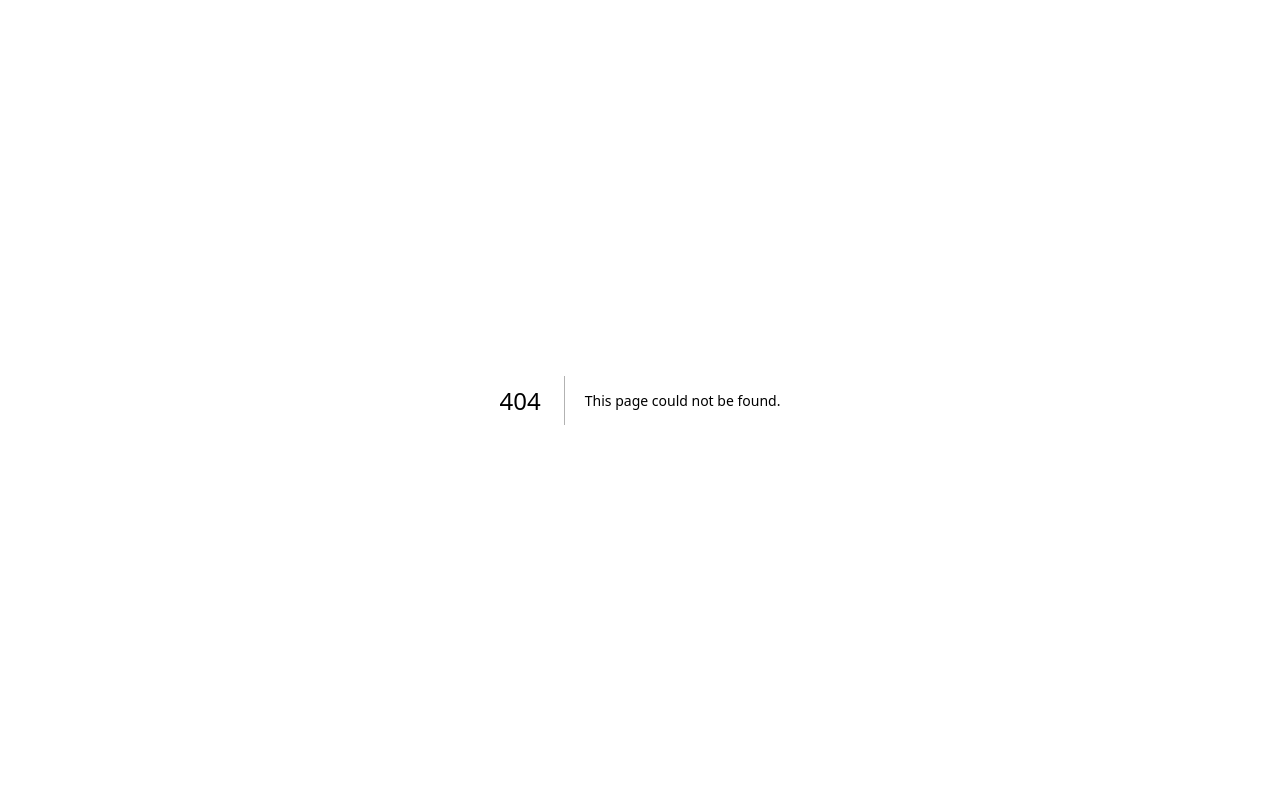
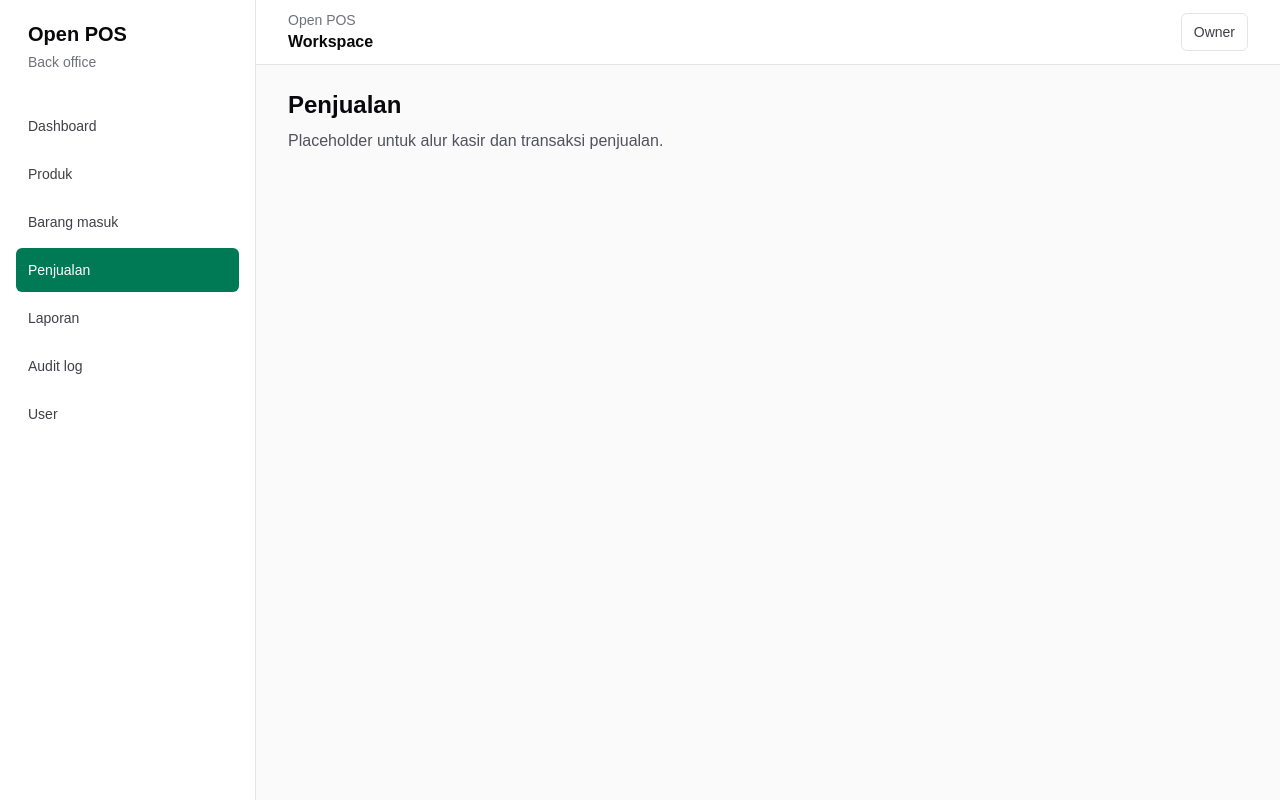
Before and after one commit to corneliusleonardo37/open-pos, a Next.js app: page /sales in a window 1280 px wide. Before the commit this address had no page. Built offline with nearby package versions, Linux system fonts and the light colour scheme.

Commit message:
Add app shell and placeholder pages

```diff
--- /dev/null
+++ b/src/app/(app)/audit-log/page.tsx
@@ -0,0 +1,10 @@
+export default function AuditLogPage() {
+  return (
+    <div className="max-w-4xl">
+      <h1 className="text-2xl font-semibold text-zinc-950">Audit log</h1>
+      <p className="mt-2 text-zinc-600">
+        Placeholder untuk jejak aktivitas penting di dalam sistem.
+      </p>
+    </div>
+  );
+}
--- /dev/null
+++ b/src/app/(app)/dashboard/page.tsx
@@ -0,0 +1,34 @@
+import { connection } from "next/server";
+
+import { getOrganizations } from "@/lib/database/organizations";
+
+export default async function DashboardPage() {
+  await connection();
+
+  const organizations = await getOrganizations();
+  const organizationCount = organizations.length;
+
+  return (
+    <div className="max-w-4xl">
+      <h1 className="text-2xl font-semibold text-zinc-950">Dashboard</h1>
+      <p className="mt-2 text-zinc-600">
+        Ringkasan awal operasional Open POS akan ditampilkan di sini.
+      </p>
+
+      <section className="mt-6 rounded-lg border border-zinc-200 bg-white p-5">
+        <h2 className="text-base font-semibold text-zinc-950">
+          Koneksi Supabase
+        </h2>
+        <p className="mt-2 text-sm text-zinc-600">
+          Organization ditemukan:{" "}
+          <span className="font-semibold text-zinc-950">
+            {organizationCount}
+          </span>
+        </p>
+        {organizationCount === 0 ? (
+          <p className="mt-2 text-sm text-zinc-500">Belum ada organization</p>
+        ) : null}
+      </section>
+    </div>
+  );
+}
--- /dev/null
+++ b/src/app/(app)/layout.tsx
@@ -0,0 +1,7 @@
+import type { ReactNode } from "react";
+
+import { AppShell } from "@/components/app-shell";
+
+export default function ApplicationLayout({ children }: { children: ReactNode }) {
+  return <AppShell>{children}</AppShell>;
+}
--- /dev/null
+++ b/src/app/(app)/products/page.tsx
@@ -0,0 +1,10 @@
+export default function ProductsPage() {
+  return (
+    <div className="max-w-4xl">
+      <h1 className="text-2xl font-semibold text-zinc-950">Produk</h1>
+      <p className="mt-2 text-zinc-600">
+        Placeholder untuk pengelolaan produk, kategori, harga, dan stok.
+      </p>
+    </div>
+  );
+}
--- /dev/null
+++ b/src/app/(app)/reports/page.tsx
@@ -0,0 +1,10 @@
+export default function ReportsPage() {
+  return (
+    <div className="max-w-4xl">
+      <h1 className="text-2xl font-semibold text-zinc-950">Laporan</h1>
+      <p className="mt-2 text-zinc-600">
+        Placeholder untuk laporan penjualan, stok, dan performa bisnis.
+      </p>
+    </div>
+  );
+}
--- /dev/null
+++ b/src/app/(app)/sales/page.tsx
@@ -0,0 +1,10 @@
+export default function SalesPage() {
+  return (
+    <div className="max-w-4xl">
+      <h1 className="text-2xl font-semibold text-zinc-950">Penjualan</h1>
+      <p className="mt-2 text-zinc-600">
+        Placeholder untuk alur kasir dan transaksi penjualan.
+      </p>
+    </div>
+  );
+}
--- /dev/null
+++ b/src/app/(app)/stock-in/page.tsx
@@ -0,0 +1,10 @@
+export default function StockInPage() {
+  return (
+    <div className="max-w-4xl">
+      <h1 className="text-2xl font-semibold text-zinc-950">Barang masuk</h1>
+      <p className="mt-2 text-zinc-600">
+        Placeholder untuk pencatatan barang masuk dan penyesuaian stok.
+      </p>
+    </div>
+  );
+}
--- /dev/null
+++ b/src/app/(app)/users/page.tsx
@@ -0,0 +1,10 @@
+export default function UsersPage() {
+  return (
+    <div className="max-w-4xl">
+      <h1 className="text-2xl font-semibold text-zinc-950">User</h1>
+      <p className="mt-2 text-zinc-600">
+        Placeholder untuk manajemen user Owner dan Kasir.
+      </p>
+    </div>
+  );
+}
--- a/src/app/page.tsx
+++ b/src/app/page.tsx
@@ -1,25 +1,5 @@
-import { connection } from "next/server";
+import { redirect } from "next/navigation";
 
-import { getOrganizations } from "@/lib/database/organizations";
-
-export default async function Home() {
-  await connection();
-
-  const organizations = await getOrganizations();
-  const organizationCount = organizations.length;
-
-  return (
-    <div className="flex min-h-screen items-center justify-center bg-zinc-50 px-6 font-sans text-zinc-950">
-      <main className="w-full max-w-xl rounded-lg border border-zinc-200 bg-white p-8 shadow-sm">
-        <h1 className="text-3xl font-semibold">Open POS</h1>
-        <p className="mt-4 text-zinc-700">
-          Organization ditemukan:{" "}
-          <span className="font-semibold">{organizationCount}</span>
-        </p>
-        {organizationCount === 0 ? (
-          <p className="mt-2 text-zinc-500">Belum ada organization</p>
-        ) : null}
-      </main>
-    </div>
-  );
+export default function Home() {
+  redirect("/dashboard");
 }
--- /dev/null
+++ b/src/components/app-shell.tsx
@@ -0,0 +1,17 @@
+import type { ReactNode } from "react";
+
+import { AppSidebar } from "@/components/app-sidebar";
+import { AppTopbar } from "@/components/app-topbar";
+
+export function AppShell({ children }: { children: ReactNode }) {
+  return (
+    <div className="flex min-h-dvh bg-zinc-50 text-zinc-950">
+      <AppSidebar variant="desktop" />
+      <div className="flex min-w-0 flex-1 flex-col">
+        <AppTopbar />
+        <AppSidebar variant="mobile" />
+        <main className="flex-1 px-4 py-6 sm:px-6 lg:px-8">{children}</main>
+      </div>
+    </div>
+  );
+}
--- /dev/null
+++ b/src/components/app-sidebar.tsx
@@ -0,0 +1,75 @@
+"use client";
+
+import Link from "next/link";
+import { usePathname } from "next/navigation";
+
+const navigationItems = [
+  { href: "/dashboard", label: "Dashboard" },
+  { href: "/products", label: "Produk" },
+  { href: "/stock-in", label: "Barang masuk" },
+  { href: "/sales", label: "Penjualan" },
+  { href: "/reports", label: "Laporan" },
+  { href: "/audit-log", label: "Audit log" },
+  { href: "/users", label: "User" },
+];
+
+function NavigationLink({
+  href,
+  label,
+  compact = false,
+}: {
+  href: string;
+  label: string;
+  compact?: boolean;
+}) {
+  const pathname = usePathname();
+  const isActive = pathname === href;
+
+  return (
+    <Link
+      href={href}
+      aria-current={isActive ? "page" : undefined}
+      className={[
+        "flex min-h-11 items-center rounded-md text-sm font-medium transition-colors",
+        "focus-visible:outline focus-visible:outline-2 focus-visible:outline-offset-2 focus-visible:outline-emerald-600",
+        compact ? "whitespace-nowrap px-3" : "px-3",
+        isActive
+          ? "bg-emerald-700 text-white"
+          : "text-zinc-700 hover:bg-zinc-100 hover:text-zinc-950",
+      ].join(" ")}
+    >
+      {label}
+    </Link>
+  );
+}
+
+export function AppSidebar({ variant = "desktop" }: { variant?: "desktop" | "mobile" }) {
+  if (variant === "mobile") {
+    return (
+      <nav
+        className="border-b border-zinc-200 bg-white px-4 py-3 lg:hidden"
+        aria-label="Mobile navigation"
+      >
+        <div className="flex gap-2 overflow-x-auto pb-1">
+          {navigationItems.map((item) => (
+            <NavigationLink key={item.href} {...item} compact />
+          ))}
+        </div>
+      </nav>
+    );
+  }
+
+  return (
+    <aside className="hidden w-64 shrink-0 border-r border-zinc-200 bg-white px-4 py-5 lg:flex lg:flex-col">
+      <div className="px-3">
+        <p className="text-xl font-semibold text-zinc-950">Open POS</p>
+        <p className="mt-1 text-sm text-zinc-500">Back office</p>
+      </div>
+      <nav className="mt-8 flex flex-col gap-1" aria-label="Main navigation">
+        {navigationItems.map((item) => (
+          <NavigationLink key={item.href} {...item} />
+        ))}
+      </nav>
+    </aside>
+  );
+}
--- /dev/null
+++ b/src/components/app-topbar.tsx
@@ -0,0 +1,15 @@
+export function AppTopbar() {
+  return (
+    <header className="border-b border-zinc-200 bg-white">
+      <div className="flex min-h-16 items-center justify-between px-4 sm:px-6 lg:px-8">
+        <div>
+          <p className="text-sm font-medium text-zinc-500">Open POS</p>
+          <p className="text-base font-semibold text-zinc-950">Workspace</p>
+        </div>
+        <div className="rounded-md border border-zinc-200 px-3 py-2 text-sm font-medium text-zinc-700">
+          Owner
+        </div>
+      </div>
+    </header>
+  );
+}
```
